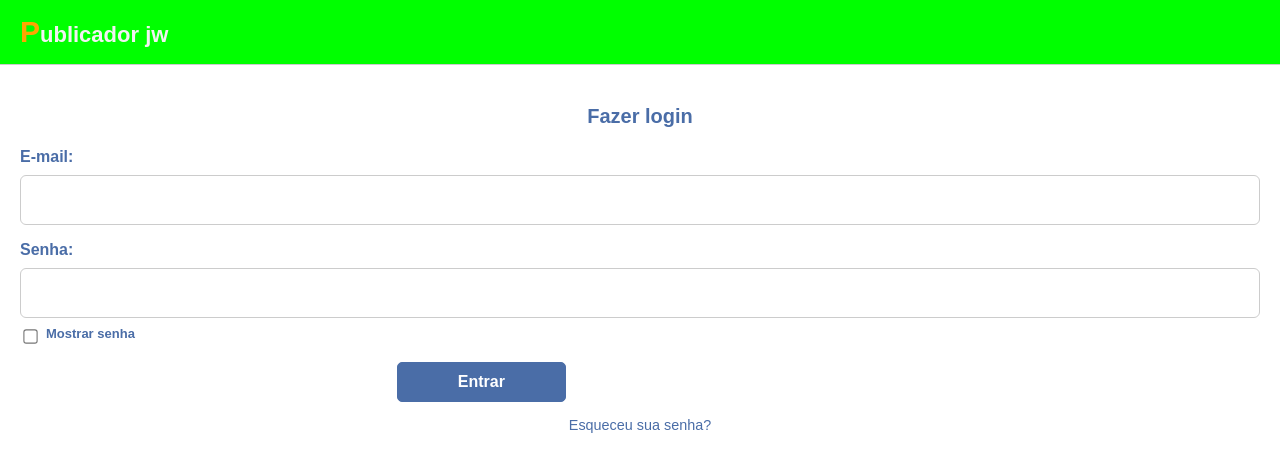
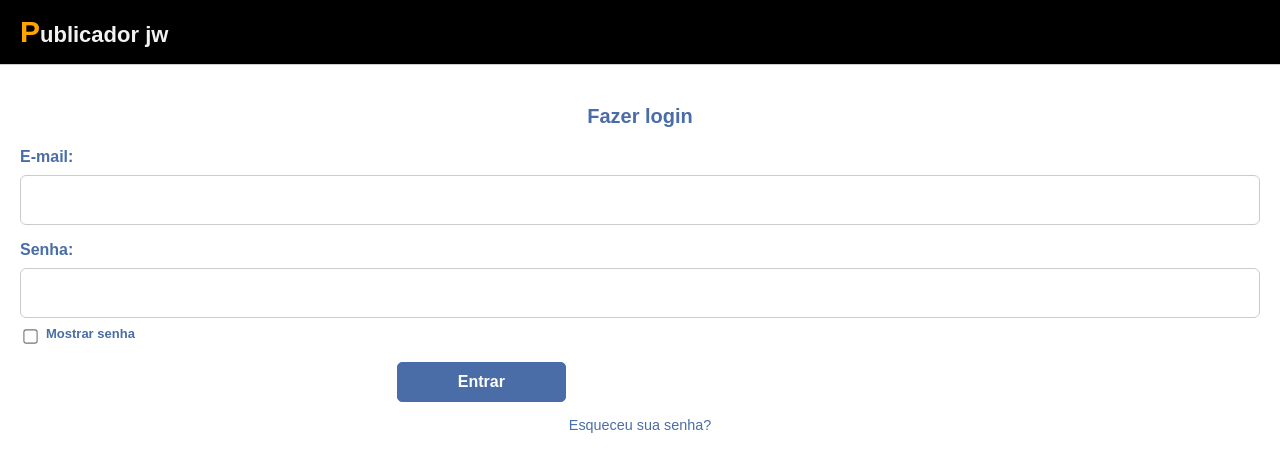
Before and after one commit to Cabuloso21/editor-fluicode, a plain HTML site: page login.html in a window 1280 px wide. Shown: the top 472 px of the page. Drawn offline with Linux system fonts and the light colour scheme.

Commit message:
Update login.html

```diff
--- a/login.html
+++ b/login.html
@@ -15,7 +15,7 @@
 
  header {
  border-bottom: 1.50px solid #ccc;
- background: lime;
+ background: black;
  padding: 15px;
 
 }
```
